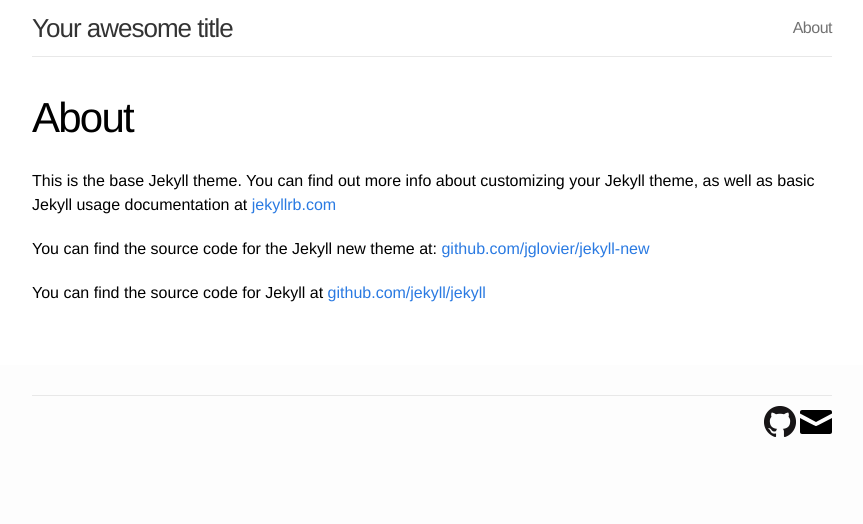
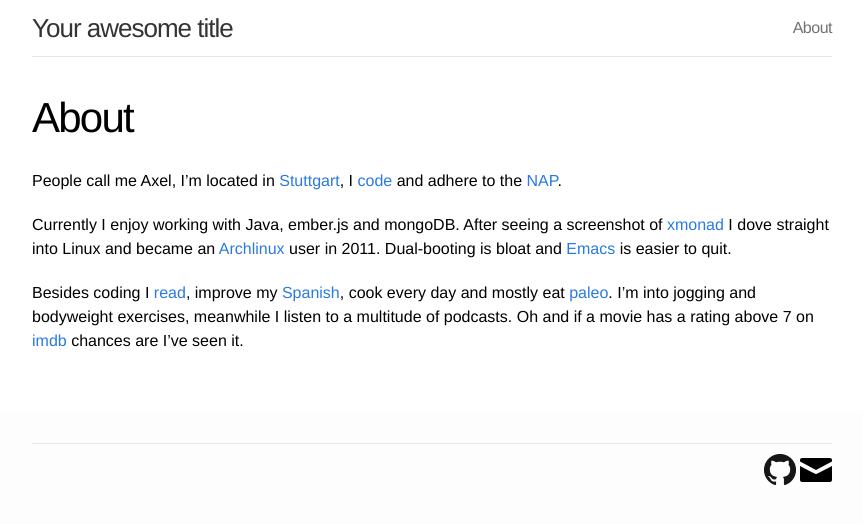
Before and after one commit to schlegde/schlegel.github.io, a Jekyll site: the page built from about.md, in a window 1280 px wide. Shown: the top 524 px of the page, without its empty margins (208-1071 px from the left). Built offline with Jekyll 4.4.1, drawn with Linux system fonts in a browser that asks for light colours.

Commit message:
write together an about page

```diff
--- a/about.md
+++ b/about.md
@@ -3,9 +3,8 @@
 title: About
 permalink: /about/
 ---
+People call me Axel, I'm located in [Stuttgart](http://en.wikipedia.org/wiki/Stuttgart), I [code](https://github.com/xorrr) and adhere to the [NAP](http://en.wikipedia.org/wiki/Non-aggression_principle).
 
-This is the base Jekyll theme. You can find out more info about customizing your Jekyll theme, as well as basic Jekyll usage documentation at [jekyllrb.com](http://jekyllrb.com/)
+Currently I enjoy working with Java, ember.js and mongoDB. After seeing a screenshot of [xmonad](http://xmonad.org/) I dove straight into Linux and became an [Archlinux](https://www.archlinux.org/) user in 2011. Dual-booting is bloat and [Emacs](http://xkcd.com/378/) is easier to quit.
 
-You can find the source code for the Jekyll new theme at: [github.com/jglovier/jekyll-new](https://github.com/jglovier/jekyll-new)
-
-You can find the source code for Jekyll at [github.com/jekyll/jekyll](https://github.com/jekyll/jekyll)
+Besides coding I [read](https://www.goodreads.com/user/show/17724008-xorrr), improve my [Spanish](https://www.duolingo.com/xorrr), cook every day and mostly eat [paleo](http://en.wikipedia.org/wiki/Paleo_diet). I'm into jogging and bodyweight exercises, meanwhile I listen to a multitude of podcasts. Oh and if a movie has a rating above 7 on [imdb](http://www.imdb.com/) chances are I've seen it.
```
